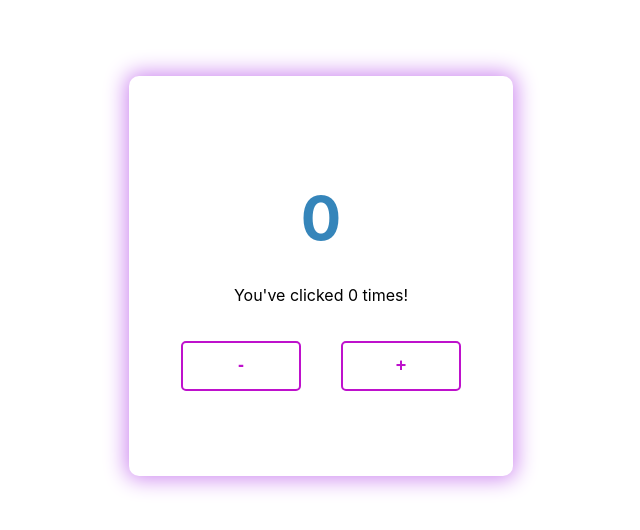
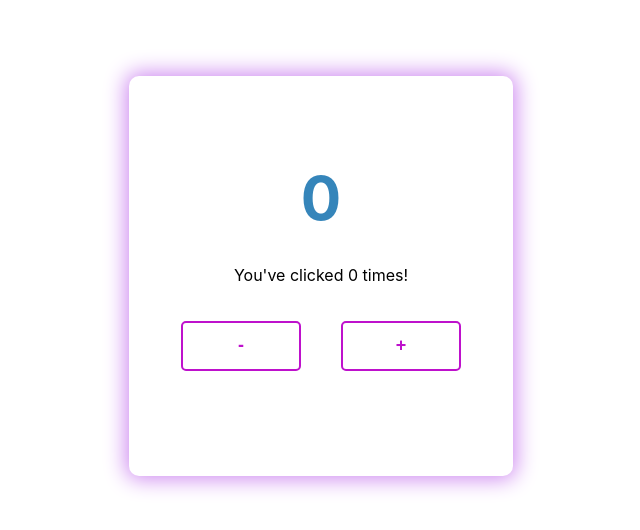
Before and after one commit to cayleatopolski/counter, a React (Create React App) app: page / in a window 1280 px wide. Shown: the part 124-654 px from the top of the page, without its empty margins (319-959 px from the left). Built offline with nearby package versions, Linux system fonts and the light colour scheme.

Commit message:
Tweaks to margin on h1.

```diff
--- a/src/components/counter/counter.module.css
+++ b/src/components/counter/counter.module.css
@@ -17,7 +17,7 @@
 
 .counter {
   font-size: 60px;
-  margin-bottom: 15px;
+  margin: 0 0 15px 0;
 }
 
 @media only screen and (min-width: 768px) {
```
